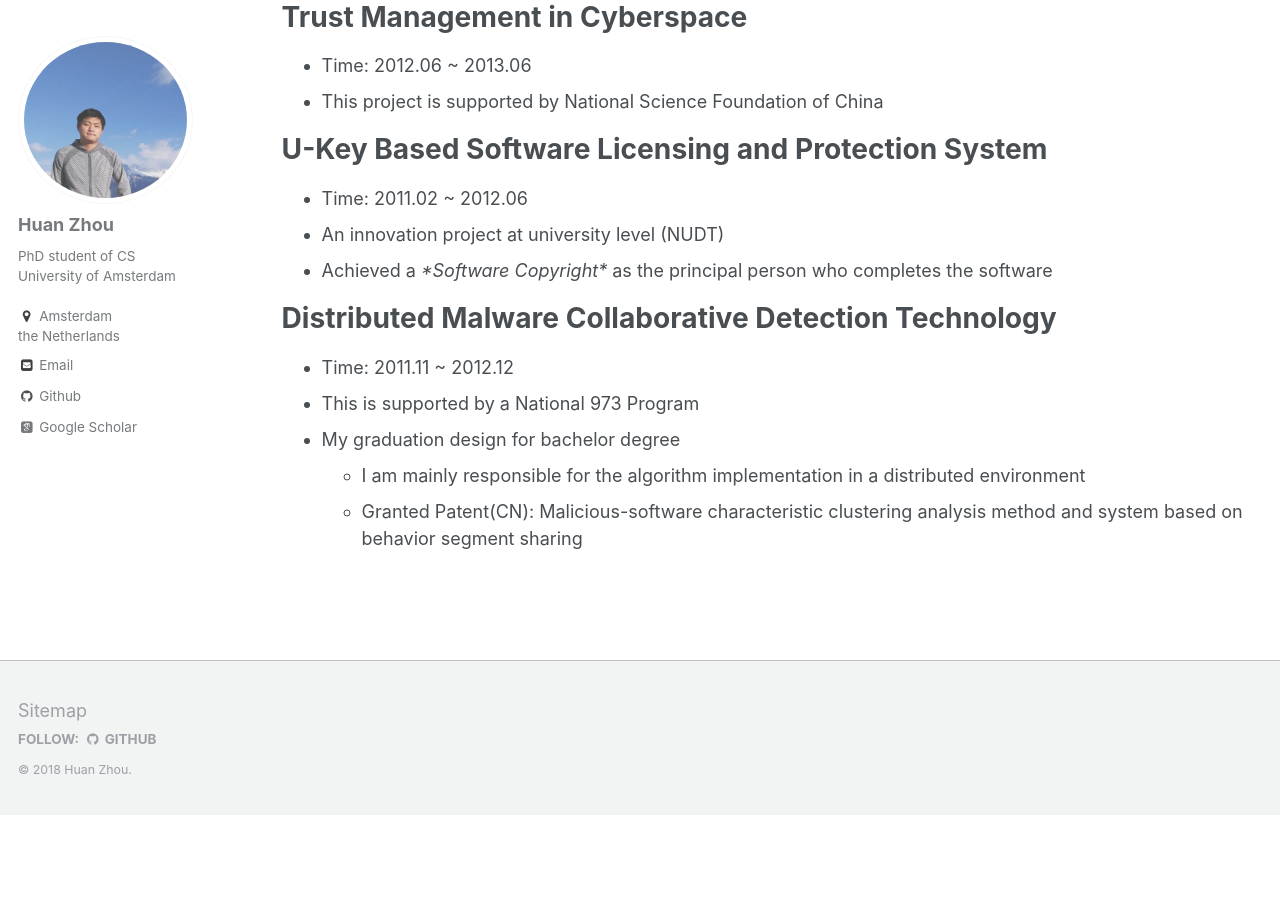
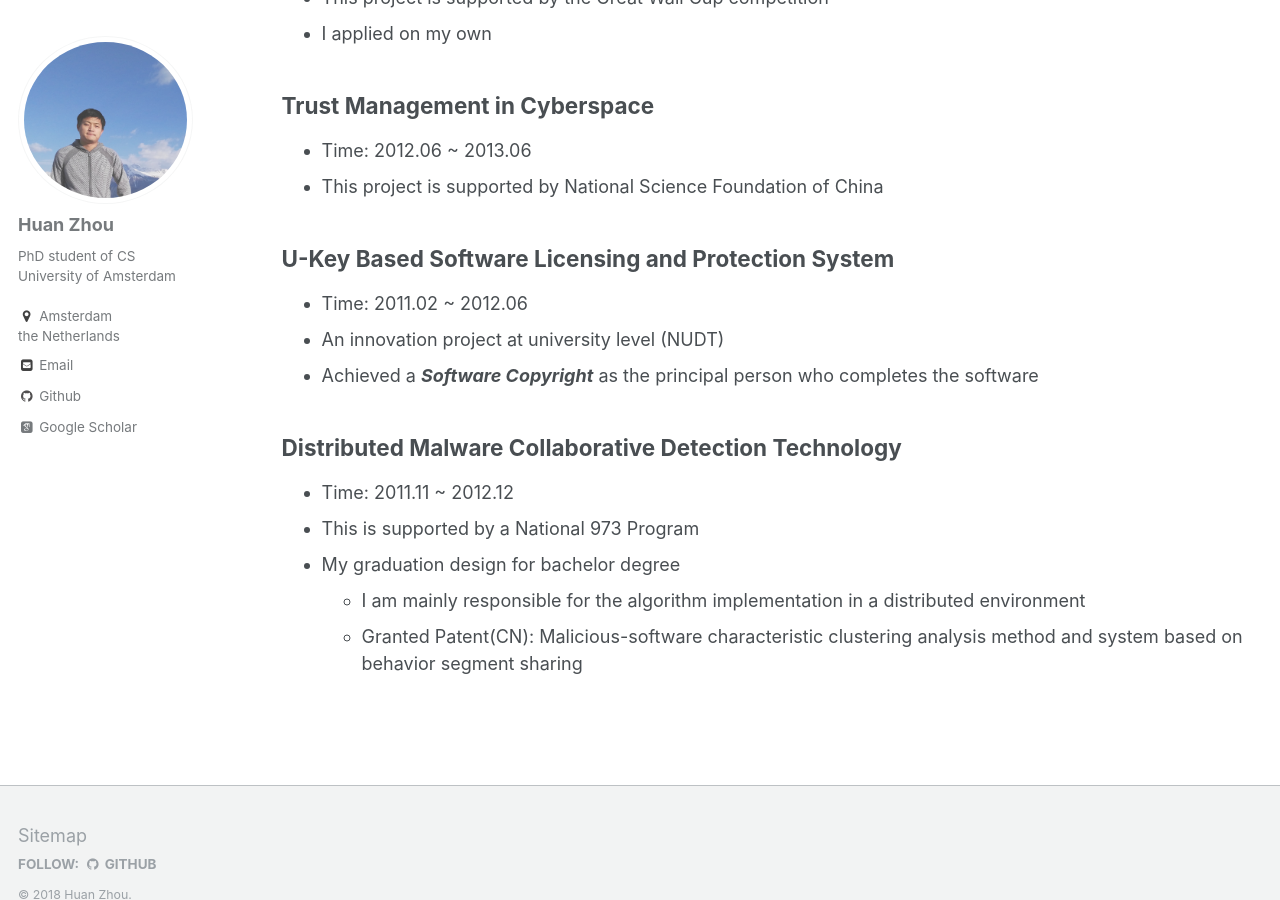
Before and after one commit to zh9314/zh9314.github.io, a Jekyll site: the page built from _pages/projects.md, in a window 1280 px wide and 900 px high, scrolled down 873 px. Built offline with Jekyll 4.4.1, drawn with Linux system fonts in a browser that asks for light colours; some web fonts are replaced; before the commit the page ends 1688 px from its top, so only the background shows below that.

```diff
--- a/_pages/projects.md
+++ b/_pages/projects.md
@@ -8,7 +8,7 @@ redirect_from:
 ---
 
 [SWITCH](http://www.switchproject.eu/, "EU H2020 project")
-======
+------
 - Full name: Software Workbench for Interactive, Time Critical and Highly self-adaptive Cloud applications
 - European H2020 project
 - Time: 2015.03 ~ 2018.03
@@ -17,7 +17,7 @@ redirect_from:
   - [CloudsStorm](https://github.com/zh9314/CloudsStorm) is developed for this project
 
 Self-trustworthy and Lightweight Network Transport Mechanism
-======
+------
 - Time: 2013.09 ~ 2014.12
 - This is a sub project topic of a National 973 Program
 - My research topic for Master degree
@@ -25,25 +25,25 @@ Self-trustworthy and Lightweight Network Transport Mechanism
   - Granted Patent(CN): [Self-securing lightweight network message transmitting method with address as public key](https://patents.google.com/patent/CN103929299A/en)
 
 Storage System with Cloud Security based on Improved FTP Protocol
-======
+------
 - Time: 2012.10 ~ 2013.11
 - This project is supported by the Great Wall Cup competition
 - I applied on my own
 
 Trust Management in Cyberspace
-======
+------
 - Time: 2012.06 ~ 2013.06
 - This project is supported by National Science Foundation of China
 
 U-Key Based Software Licensing and Protection System
-======
+------
 - Time: 2011.02 ~ 2012.06
 - An innovation project at university level (NUDT)
-- Achieved a _*Software Copyright*_ as the principal person who completes the software
+- Achieved a ***Software Copyright*** as the principal person who completes the software
 
 
 Distributed Malware Collaborative Detection Technology
-======
+------
 - Time: 2011.11 ~ 2012.12
 - This is supported by a National 973 Program
 - My graduation design for bachelor degree
```
